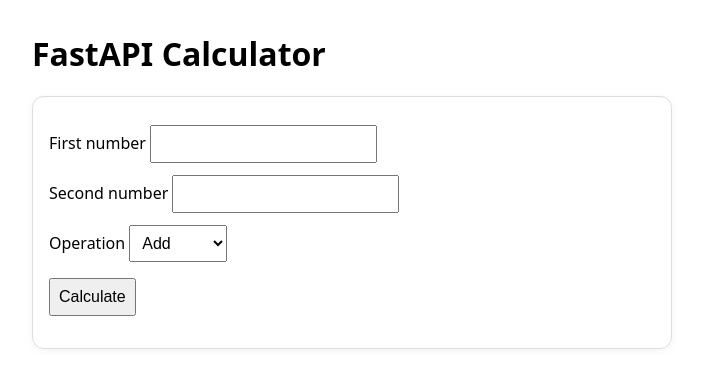
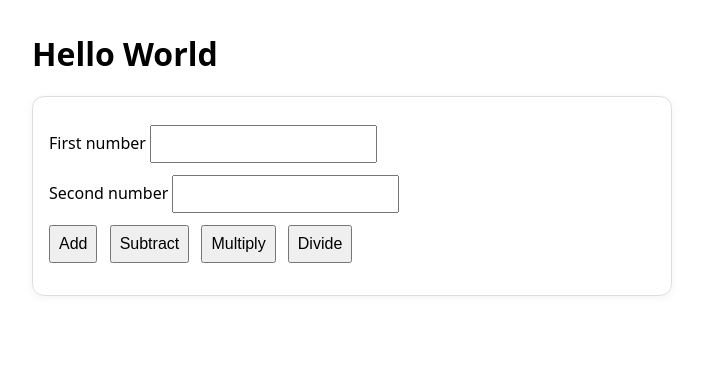
Before and after one commit to Snoopy-0/Assignment-8-fastAPI-test, a FastAPI app: page / in a window 1280 px wide. Shown: the top 388 px of the page, without its empty margins (288-991 px from the left). Run offline with FastAPI, Linux system fonts and the light colour scheme.

Commit message:
minor changes

```diff
--- a/templates/index.html
+++ b/templates/index.html
@@ -1,47 +1,54 @@
 <!doctype html>
 <html>
 <head>
-    <meta charset="utf-8">
-    <meta name="viewport" content="width=device-width,initial-scale=1">
+  <meta charset="utf-8" />
+  <meta name="viewport" content="width=device-width,initial-scale=1" />
   <title>FastAPI Calculator</title>
   <style>
     body { font-family: system-ui, Arial, sans-serif; max-width: 640px; margin: 2rem auto; padding: 0 1rem; }
     .card { border: 1px solid #ddd; border-radius: 12px; padding: 1rem; box-shadow: 0 2px 8px rgba(0,0,0,.05); }
     label { display:block; margin-top: .75rem; }
-        input, select, button { padding: .5rem; font-size: 1rem; }
-        button { margin-top: 1rem; cursor: pointer; }
+    input, button { padding: .5rem; font-size: 1rem; }
+    button { margin-top: .75rem; margin-right: .5rem; cursor: pointer; }
     .result { margin-top: 1rem; font-weight: 600; }
   </style>
 </head>
 <body>
-    <h1>FastAPI Calculator</h1>
+  <h1>Hello World</h1>
+
   <div class="card">
-        <label>First number <input id="a" type="number" step="any"></label>
-        <label>Second number <input id="b" type="number" step="any"></label>
-        <label>Operation
-            <select id="op">
-                <option value="add">Add</option>
-                <option value="subtract">Subtract</option>
-                <option value="multiply">Multiply</option>
-                <option value="divide">Divide</option>
-            </select>
-        </label>
-        <button onclick="calc()">Calculate</button>
+    <label>First number <input id="a" type="number" step="any" /></label>
+    <label>Second number <input id="b" type="number" step="any" /></label>
+
+    <div>
+      <button id="btn-add">Add</button>
+      <button id="btn-subtract">Subtract</button>
+      <button id="btn-multiply">Multiply</button>
+      <button id="btn-divide">Divide</button>
+    </div>
+
     <div id="out" class="result"></div>
   </div>
+
   <script>
-        async function calc(){
+    async function call(op){
       const a = parseFloat(document.getElementById('a').value);
       const b = parseFloat(document.getElementById('b').value);
-            const op = document.getElementById('op').value;
       const res = await fetch('/' + op, {
         method: 'POST',
         headers: {'Content-Type': 'application/json'},
         body: JSON.stringify({a, b})
       });
       const data = await res.json();
-            document.getElementById('out').textContent = res.ok ? ("Result: " + data.result) : ("Error: " + (data.detail || "Unknown"));
+      document.getElementById('out').textContent =
+        res.ok ? ('Result: ' + data.result)
+               : ('Error: ' + (data.error || data.detail || 'Unknown'));
     }
+
+    document.getElementById('btn-add').addEventListener('click', () => call('add'));
+    document.getElementById('btn-subtract').addEventListener('click', () => call('subtract'));
+    document.getElementById('btn-multiply').addEventListener('click', () => call('multiply'));
+    document.getElementById('btn-divide').addEventListener('click', () => call('divide'));
   </script>
 </body>
 </html>
```
Lines whose indentation alone changed are shown as unchanged.
